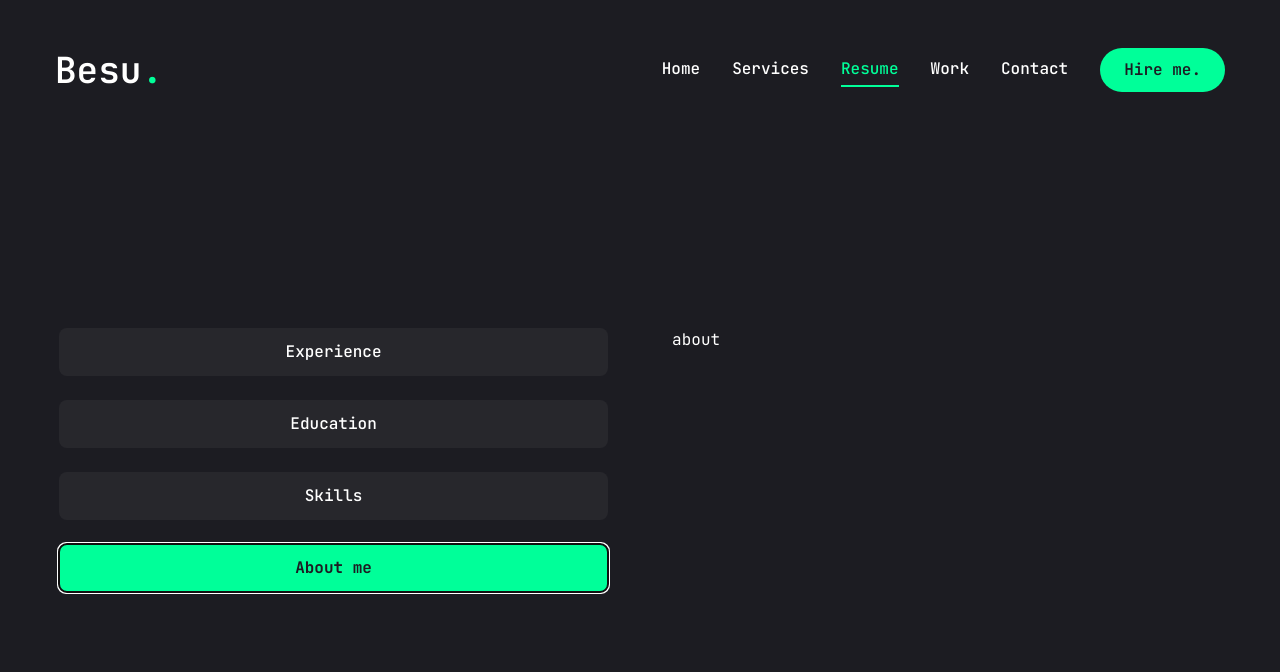
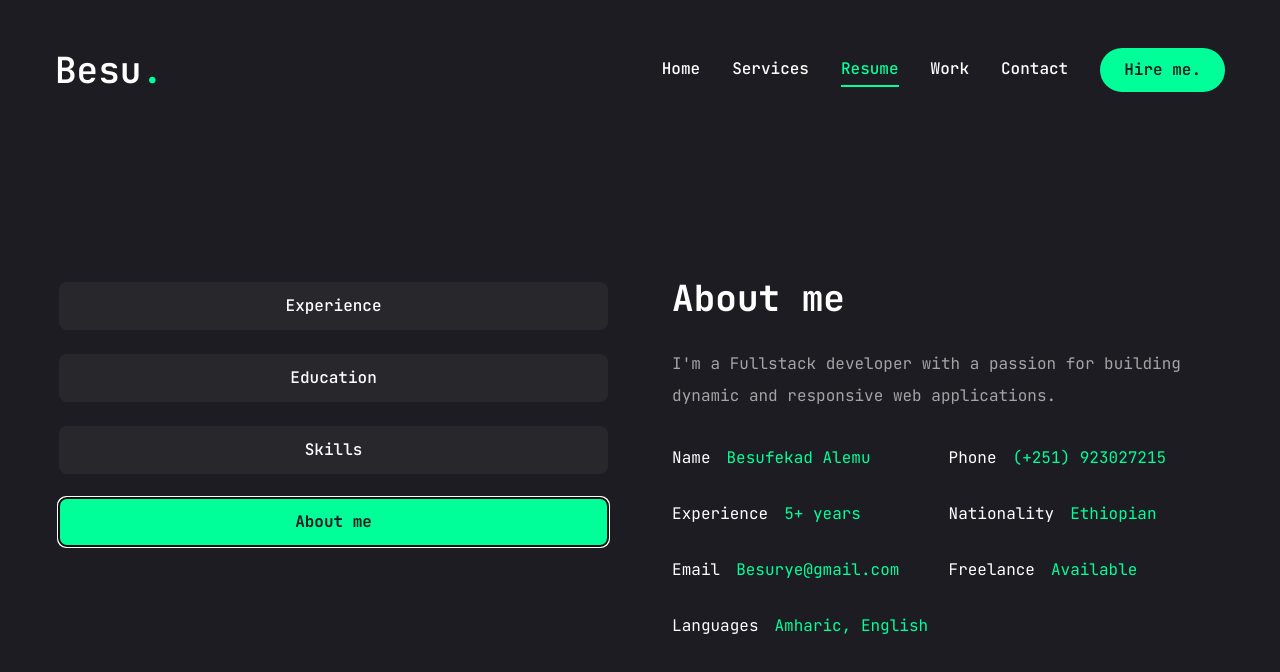
Before and after one commit to Besufekad-HAZ/My-Portfolio-Next, a Next.js app: page /resume in a window 1280 px wide. Both pictures are taken after a click on the tab "About me". Shown: the top 672 px of the page. Built offline with nearby package versions, Linux system fonts and the light colour scheme.

Commit message:
Style and finish the Resume Page

```diff
--- a/app/resume/page.tsx
+++ b/app/resume/page.tsx
@@ -318,7 +318,9 @@ const Resume = () => {
                               </div>
                             </TooltipTrigger>
                             <TooltipContent>
-                              <p className="text-slate-900 text-lg font-semibold">{skill.name}</p>
+                              <p className="text-slate-900 text-lg font-semibold">
+                                {skill.name}
+                              </p>
                             </TooltipContent>
                           </Tooltip>
                         </TooltipProvider>
@@ -330,8 +332,32 @@ const Resume = () => {
             </TabsContent>
 
             {/* About me */}
-            <TabsContent value="about" className="w-full ">
-              about
+            <TabsContent
+              value="about"
+              className="w-full text-center xl:text-left"
+            >
+              <div className="flex flex-col gap-[30px] text-center xl:text-left">
+                <h3 className="text-4xl font-bold">{about.title}</h3>
+                <p className="max-w-[600px] text-white/60 mx-auto xl:mx-0">
+                  {about.Description} <br />
+                </p>
+                <ul
+                  className="grid grid-cols-1 xl:grid-cols-2 gap-y-6 max-w-[620px]
+                mx-auto xl:mx-0"
+                >
+                  {about.info.map((item, index) => {
+                    return (
+                      <li
+                        key={index}
+                        className="flex items-center justify-center xl:justify-start gap-4"
+                      >
+                        <span>{item.fieldName}</span>
+                        <p className="text-accent">{item.fieldValue}</p>
+                      </li>
+                    );
+                  })}
+                </ul>
+              </div>
             </TabsContent>
           </div>
         </Tabs>
```
